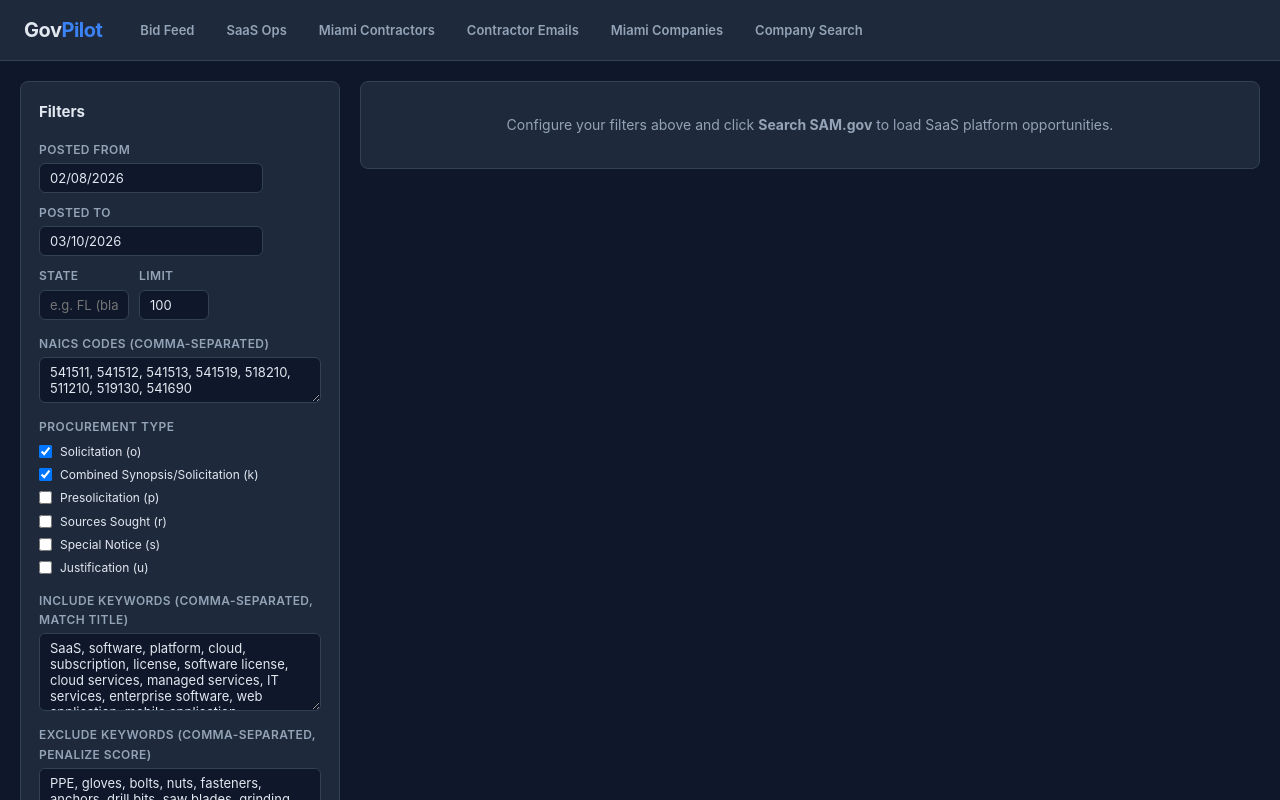
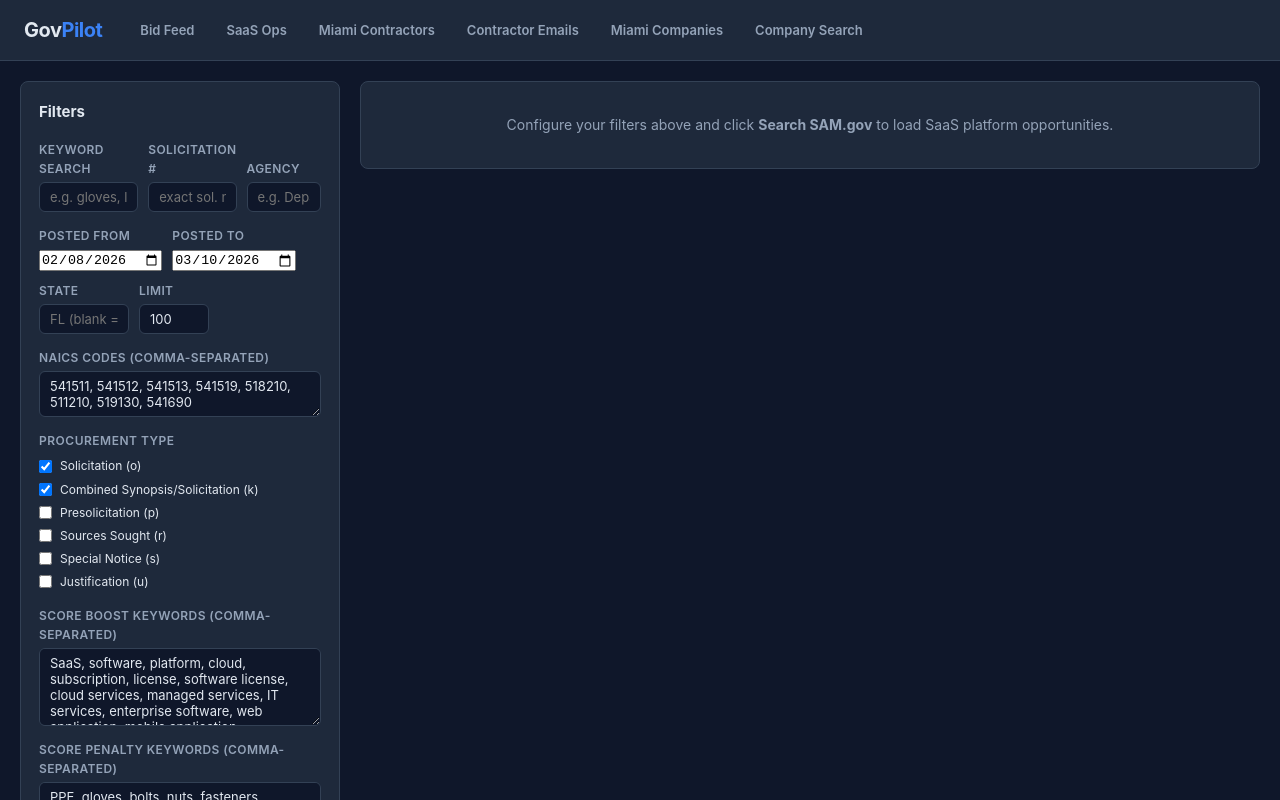
Before and after one commit to cedricperpignand1/Govpilot, a Next.js app: page /saas-ops in a window 1280 px wide. Shown: the top 800 px of the page. Built offline with nearby package versions, Linux system fonts and the light colour scheme.

Commit message:
push code

```diff
--- a/src/components/FilterPanel.tsx
+++ b/src/components/FilterPanel.tsx
@@ -25,11 +25,26 @@ const PTYPE_OPTIONS = [
   { code: "u", label: "Justification (u)" },
 ];
 
+// MM/dd/yyyy ↔ YYYY-MM-DD converters for <input type="date">
+function toHtmlDate(samDate: string): string {
+  const [mm, dd, yyyy] = samDate.split("/");
+  if (!mm || !dd || !yyyy) return "";
+  return `${yyyy}-${mm.padStart(2, "0")}-${dd.padStart(2, "0")}`;
+}
+function fromHtmlDate(htmlDate: string): string {
+  const [yyyy, mm, dd] = htmlDate.split("-");
+  if (!mm || !dd || !yyyy) return "";
+  return `${mm}/${dd}/${yyyy}`;
+}
+
 export function buildDefaultFilters(): FilterState {
   return {
-    postedFrom: daysAgo(30),  // 30-day window = more results per call = fewer searches needed
+    postedFrom: daysAgo(30),
     postedTo: todayForSam(),
-    state: "",                // nationwide — no state restriction
+    keyword: "",
+    solnum: "",
+    agency: "",
+    state: "",
     naics: PREFERRED_NAICS.join(", "),
     ptype: "o,k",
     includeKeywords: DEFAULT_INCLUDE_KEYWORDS,
@@ -45,10 +60,7 @@ export default function FilterPanel({ filters, onChange, onSearch, loading }: Pr
     onChange({ ...filters, [key]: value });
 
   const togglePtype = (code: string) => {
-    const current = filters.ptype
-      .split(",")
-      .map((s) => s.trim())
-      .filter(Boolean);
+    const current = filters.ptype.split(",").map((s) => s.trim()).filter(Boolean);
     const next = current.includes(code)
       ? current.filter((c) => c !== code)
       : [...current, code];
@@ -63,23 +75,56 @@ export default function FilterPanel({ filters, onChange, onSearch, loading }: Pr
     <div className="filter-panel">
       <h2 className="filter-title">Filters</h2>
 
+      {/* ── Quick search row ── */}
+      <div className="filter-row" style={{ alignItems: "flex-end" }}>
+        <label style={{ flex: 2 }}>
+          Keyword search
+          <input
+            type="text"
+            value={filters.keyword}
+            onChange={(e) => set("keyword", e.target.value)}
+            onKeyDown={(e) => e.key === "Enter" && onSearch()}
+            placeholder="e.g. gloves, lumber, HVAC — searches title on SAM"
+          />
+        </label>
+        <label style={{ flex: 1 }}>
+          Solicitation #
+          <input
+            type="text"
+            value={filters.solnum}
+            onChange={(e) => set("solnum", e.target.value)}
+            onKeyDown={(e) => e.key === "Enter" && onSearch()}
+            placeholder="exact sol. number"
+          />
+        </label>
+        <label style={{ flex: 1.5 }}>
+          Agency
+          <input
+            type="text"
+            value={filters.agency}
+            onChange={(e) => set("agency", e.target.value)}
+            onKeyDown={(e) => e.key === "Enter" && onSearch()}
+            placeholder="e.g. Department of Defense"
+          />
+        </label>
+      </div>
+
+      {/* ── Date / state / limit row ── */}
       <div className="filter-row">
         <label>
           Posted From
           <input
-            type="text"
-            value={filters.postedFrom}
-            onChange={(e) => set("postedFrom", e.target.value)}
-            placeholder="MM/dd/yyyy"
+            type="date"
+            value={toHtmlDate(filters.postedFrom)}
+            onChange={(e) => set("postedFrom", fromHtmlDate(e.target.value))}
           />
         </label>
         <label>
           Posted To
           <input
-            type="text"
-            value={filters.postedTo}
-            onChange={(e) => set("postedTo", e.target.value)}
-            placeholder="MM/dd/yyyy"
+            type="date"
+            value={toHtmlDate(filters.postedTo)}
+            onChange={(e) => set("postedTo", fromHtmlDate(e.target.value))}
           />
         </label>
         <label>
@@ -88,7 +133,7 @@ export default function FilterPanel({ filters, onChange, onSearch, loading }: Pr
             type="text"
             value={filters.state}
             onChange={(e) => set("state", e.target.value)}
-            placeholder="e.g. FL (blank = all)"
+            placeholder="FL (blank = all)"
             style={{ width: 90 }}
           />
         </label>
@@ -105,6 +150,7 @@ export default function FilterPanel({ filters, onChange, onSearch, loading }: Pr
         </label>
       </div>
 
+      {/* ── NAICS ── */}
       <div className="filter-row" style={{ alignItems: "flex-start" }}>
         <label style={{ flex: 1 }}>
           NAICS codes (comma-separated)
@@ -116,6 +162,7 @@ export default function FilterPanel({ filters, onChange, onSearch, loading }: Pr
         </label>
       </div>
 
+      {/* ── Procurement type ── */}
       <div className="filter-section">
         <span className="filter-label">Procurement type</span>
         <div className="ptype-grid">
@@ -132,9 +179,10 @@ export default function FilterPanel({ filters, onChange, onSearch, loading }: Pr
         </div>
       </div>
 
+      {/* ── Client-side keyword scoring ── */}
       <div className="filter-row" style={{ alignItems: "flex-start" }}>
         <label style={{ flex: 1 }}>
-          Include keywords (comma-separated, match title)
+          Score boost keywords (comma-separated)
           <textarea
             value={filters.includeKeywords}
             onChange={(e) => set("includeKeywords", e.target.value)}
@@ -145,7 +193,7 @@ export default function FilterPanel({ filters, onChange, onSearch, loading }: Pr
 
       <div className="filter-row" style={{ alignItems: "flex-start" }}>
         <label style={{ flex: 1 }}>
-          Exclude keywords (comma-separated, penalize score)
+          Score penalty keywords (comma-separated)
           <textarea
             value={filters.excludeKeywords}
             onChange={(e) => set("excludeKeywords", e.target.value)}
@@ -154,14 +202,13 @@ export default function FilterPanel({ filters, onChange, onSearch, loading }: Pr
         </label>
       </div>
 
+      {/* ── Sort ── */}
       <div className="filter-row">
         <label>
           Sort by
           <select
             value={filters.sortBy}
-            onChange={(e) =>
-              set("sortBy", e.target.value as FilterState["sortBy"])
-            }
+            onChange={(e) => set("sortBy", e.target.value as FilterState["sortBy"])}
           >
             <option value="score">Best match score</option>
             <option value="deadline">Soonest deadline</option>
@@ -170,11 +217,7 @@ export default function FilterPanel({ filters, onChange, onSearch, loading }: Pr
         </label>
       </div>
 
-      <button
-        className="search-btn"
-        onClick={onSearch}
-        disabled={loading}
-      >
+      <button className="search-btn" onClick={onSearch} disabled={loading}>
         {loading ? "Searching…" : "Search SAM.gov"}
       </button>
     </div>
--- a/src/lib/types.ts
+++ b/src/lib/types.ts
@@ -73,6 +73,9 @@ export interface SamApiResponse {
 export interface FilterState {
   postedFrom: string; // MM/dd/yyyy
   postedTo: string;   // MM/dd/yyyy
+  keyword: string;    // sent as 'title' to SAM — server-side keyword filter
+  solnum: string;     // solicitation number lookup
+  agency: string;     // sent as 'organizationName' to SAM
   state: string;
   naics: string;      // comma-separated NAICS codes
   ptype: string;      // comma-separated ptype codes
```
Also changed, not shown: src/components/BidFeed.tsx (+3 -15 lines).
